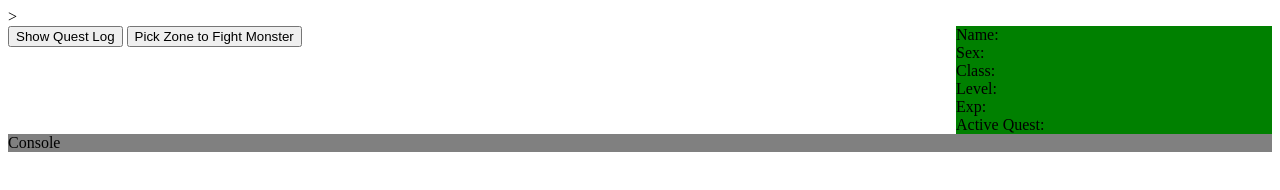
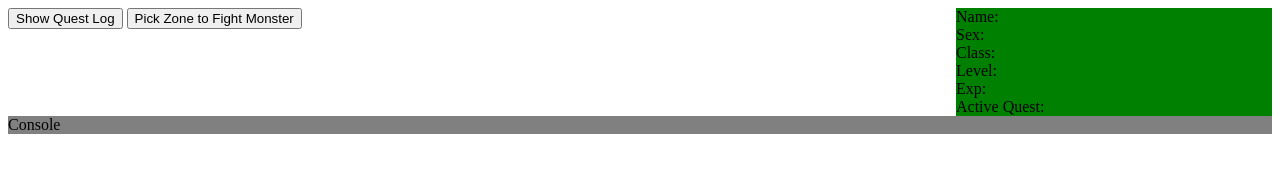
Before and after one commit to Tedris/auto-quest-game, a website: page game.html in a window 1280 px wide. Drawn offline with nearby package versions, Linux system fonts and the light colour scheme.

Commit message:
Fixing extra >

```diff
--- a/game.html
+++ b/game.html
@@ -1,7 +1,7 @@
 <!doctype html>
 <html>
     <head>
-   		<script type="text/javascript" src="js/lib/jquery.min.js"></script>>
+   		<script type="text/javascript" src="js/lib/jquery.min.js"></script>
         <script type="text/javascript" src="js/game.js"></script>
 		<link rel="stylesheet" href="css/game.css">
     </head>
```
